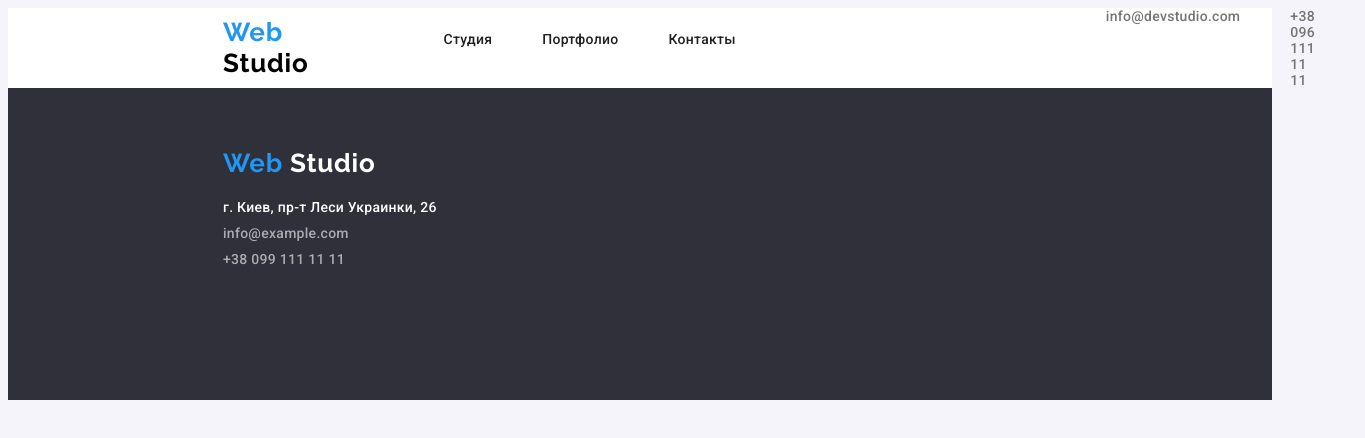
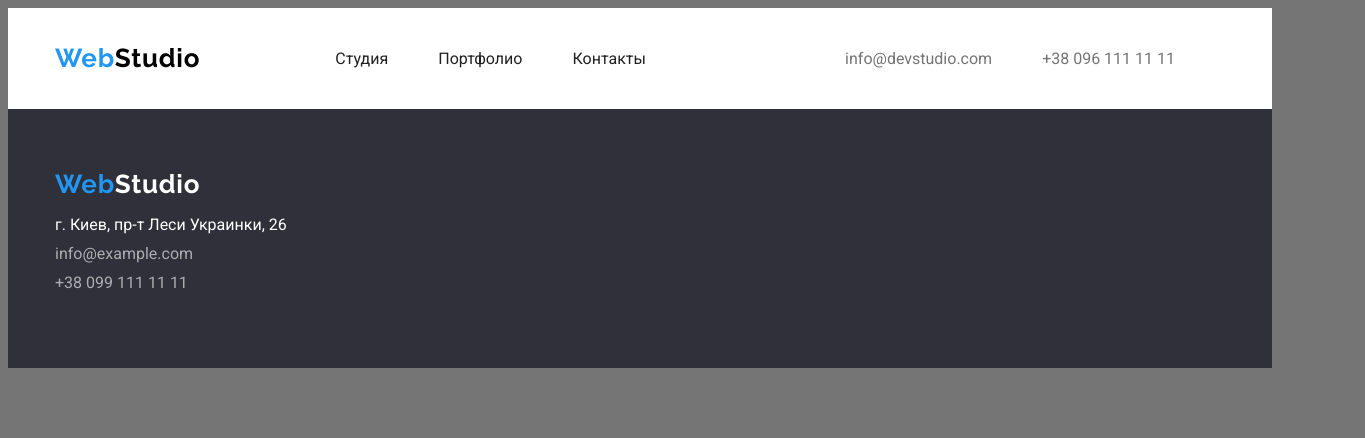
Before and after one commit to Mykola-Shakhov/goit-markup-hw-02, a plain HTML site: page portfolio.html in a window 1280 px wide. Shown: the whole page, 1365 px wide, since content can reach past the window. Drawn offline with Linux system fonts and the light colour scheme.

Commit message:
remake header & footer

```diff
--- a/css/styles.css
+++ b/css/styles.css
@@ -1,152 +1,119 @@
-/* * {
-    margin: 0;
-    padding: 0;
-} */
-:root{
+
+:root {
     --text-color:#212121;
     --alt-text-color:#757575;
-    --logo-text-color:#000000;
+    --logo-text-color:#000;
     --accent-color:#2196f3;
-    --white-color:#ffffff;
-    --alt-white-color:rgba(255,255,255,0.6);
+    --light-color:#fff;
+    --alt-light-color:rgba(255,255,255,0.6);
     --alt-background-color:#f5f4fa;
     --dark-background-color:#2f303a;
     --border-color:#ececec;
-    --alt-border-color:#eeeeee;
+    --alt-border-color:#eee;
     }
+body {
+     /* убрать  */
+    background-color:var(--alt-text-color);
 
-body{
-        /* font-family: 'Roboto', sans-serif; */
-    font-family: 'Roboto';
+    font-family: "Roboto",sans-serif;
     font-style: normal;
-    font-weight: 500;
-    font-size: 14px;
-    line-height: 16px;
-    letter-spacing: 0.02em;
-    color: var(--text-color);
-    background-color: var(--alt-background-color);
     }
-.content{
-    padding-left: 215px;
-    padding-right: 215px;
+.bordering {
+    width: 1170px;
+    margin: auto;
     }
-
-.accent{
-    color: var(--accent-color);
+.no-dot {
+    list-style: none;
     }
-/* =========header========== */
-.header{
-    height: 80px;
-    background-color: var(--white-color);
+.link {
+    text-decoration-line: none;
+    }
+/* =========header==================== */
+.header {
+    background-color: var(--light-color);
+    padding-top: 25px;
+    padding-bottom: 25px;
+    }
+.header > .bordering {
+    display: flex;
+    align-items: center;
+    justify-content:space-between;
+    }
+.nav {
     display: flex;
     align-items: center;
     }
-
-.menu{
-    display: flex;
-
-}
-
-.logo{
-    display: flex;
-    align-items: center;
-   }
-
-.logo-blue{
+.logo {
     font-family: 'Raleway';
     font-style: normal;
     font-weight: 700;
     font-size: 26px;
-    line-height: 31px;
+    line-height: 1.17;
     letter-spacing: 0.03em;
-    color: var(--accent-color);
-    text-decoration-line: none;
     }
-.logo-black{
+.header-logo {
+    margin-right: 95px;
+    }
+.header-logo > a {
     color: var(--logo-text-color);
     }
-
-.menu-list {
-    list-style: none;
+.logo-blue{
+    color: var(--accent-color);
+    }
+.menu-list{
     display: flex;
     }
-.menu-item:first-child{
-    margin-left: 95px;
+.menu-item + .menu-item{
+    margin-left: 50px;
     }
-
-.menu-item{
-    margin-right: 50px;
-}
-
-.menu-item:last-child{
-    margin-right: 330px;
-}
-
 .menu-link{
-    text-decoration-line: none;
     color: var(--text-color)
     }
-.menu-list .menu-link:hover,
-.menu-list .menu-link:focus{
+.menu-link:hover,
+.menu-link:focus{
     color: var(--accent-color);
     }
-
-.contacts-list {
-    list-style: none;
-    display: flex;
-}
-
 .contacts-item {
     margin-right: 50px;
     color: var(--alt-text-color);
     }
-
 .contacts-link {
-    text-decoration-line: none;
 color: var(--alt-text-color);
     }
-
-.contacts-list .contacts-link:hover,
-.contacts-list .contacts-link:focus{
+.contacts-link:hover,
+.contacts-link:focus{
     color: var(--accent-color);
 }
-/* ===============End of Header============= */
+/* ==========End of Header=========== */
 
 
 
-/* ================Footer=================== */
+/*============Footer=================== */
 .footer {
-    height: 252px;
-    padding-top : 60px;
+    background-color: var(--dark-background-color);
+    padding-top: 60px;
+    padding-bottom: 60px;
 
-
-    background-color: var(--dark-background-color);
+    }
+.footer-logo > a {
+    color: var(--light-color);
+    margin-bottom: 20px;
+    }
+.address-list {
+    padding: 0px;
+    font-style: normal;
+    }
+.address-item + .address-item{
+    margin-top: 10px;
+    }
+.address-item:first-child .address-link {
+    color: var(--light-color);
+    }
+.address-list .address-link {
+    color: var(--alt-light-color);
     }
 
-.logo-white{
-    color: var(--white-color);
-}
-
-.address-list{
-    padding: 0px;
-    list-style: none;
-    font-style: normal;
-}
-.address-item:first-child{
-    margin-top: 20px;
-}
-.address-item:first-child .address-link{
-    text-decoration-line: none;
-    color: var(--white-color);
-}
-.address-item{
-    margin-top: 10px;
-}
-.address-list .address-link{
-    text-decoration-line: none;
-    color: var(--alt-white-color);
-}
 .address-list .address-link:hover,
-.address-list .address-link:focus{
+.address-list .address-link:focus {
     color: var(--accent-color);
 }
--- a/portfolio.html
+++ b/portfolio.html
@@ -16,41 +16,41 @@
 
 <body>
     <!--------------------------------------------- Header[Top Line] -->
-    <header class="header content">
-        <!-- Navigation container -->
-        <!-- <div class="nav-container"> -->
+    <header class="header">
+        <div class="bordering">
             <!-- Navigation -->
-        <nav class="menu">
+            <nav class="nav">
                 <!-- logo -->
-            <div class="logo">
-                <a class="logo-blue" lang="en" href="./index.html">Web
-                    <span class="logo-black">Studio</span>
+                <div class="header-logo">
+                    <a class="link logo" lang="en" href="./index.html">
+                        <span class="logo-blue">Web</span>Studio
                     </a>
                 </div>
                 <!-- Menu -->
-            <ul class="menu-list">
+                <ul class="no-dot menu-list">
+
                     <li class="menu-item">
-                    <a class="menu-link" href="./index.html">Студия</a>
+                        <a class="link menu-link" href="./index.html">Студия</a>
                     </li>
                     <li class="menu-item">
-                    <a href="./portfolio.html" class="menu-link">Портфолио</a>
+                        <a class="link menu-link" href="./portfolio.html">Портфолио</a>
                     </li>
                     <li class="menu-item">
-                    <a href="" class="menu-link">Контакты</a>
+                        <a href="" class="link menu-link">Контакты</a>
                     </li>
                 </ul>
             </nav>
             <!-- Mail Phone -->
-        <ul class="contacts-list">
+            <ul class="no-dot menu-list">
                 <li class="contacts-item">
-                <a href="mailto:info@devstudio.com" class="contacts-link">info@devstudio.com</a>
+                    <a href="mailto:info@devstudio.com" class="link contacts-link">info@devstudio.com</a>
                 </li>
                 <li class="contacts-item">
-                <a href="tel:+380961111111" class="contacts-link">+38 096 111 11 11</a>
+                    <a href="tel:+380961111111" class="link contacts-link">+38 096 111 11 11</a>
                 </li>
             </ul>
             <!-- End of nav-container -->
-        <!-- </div> -->
+        </div>
         <!-- End of Heater [Top line] -->
     </header>
 
@@ -58,33 +58,36 @@
 
     </main>
       <!----------------------------------------------- Footer -->
-    <footer class="footer content">
+    <footer class="footer">
+        <div class="bordering">
             <!-- logo -->
+            <div class="footer-logo">
+                <a class="link logo" lang="en" href="./index.html">
+                    <span class="logo-blue">Web</span>Studio
+                </a>
+            </div>
 
-        <a class="logo-blue" lang="en" href="./index.html">Web
-            <span class="logo-white">Studio</span>
-        </a>
             <!-- Address -->
             <address>
-            <ul class="address-list">
+                <ul class="no-dot address-list">
                     <li class="address-item">
-                    <a class="address-link" href="https://goo.gl/maps/E31LjMS4C6WuwfjZA" target="_blank"
+                        <a class="link address-link" href="https://goo.gl/maps/E31LjMS4C6WuwfjZA" target="_blank"
                             rel="noopener nofollow noreferrer">г. Киев,
                             пр-т Леси Украинки, 26
                         </a>
                     </li>
                     <li class="address-item">
-                    <a href="mailto:info@example.com" class="address-link">info@example.com
+                        <a class="link address-link" href="mailto:info@example.com">info@example.com
                         </a>
                     </li>
                     <li class="address-item">
-                    <a href="+380991111111" class="address-link">+38 099 111 11 11
+                        <a class="link address-link" href="+380991111111">+38 099 111 11 11
                         </a>
                     </li>
                 </ul>
             </address>
 
-
+        </div>
     </footer>
 </body>
 
```
Also changed, not shown: index.html (+29 -23 lines). Lines whose indentation alone changed are shown as unchanged.
